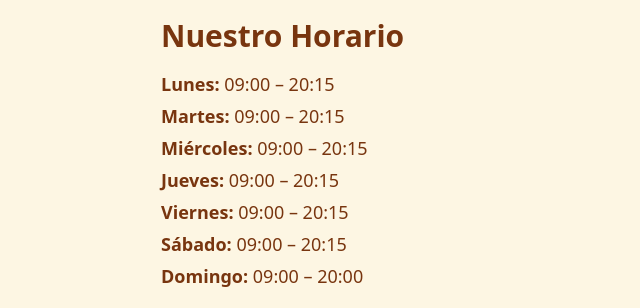
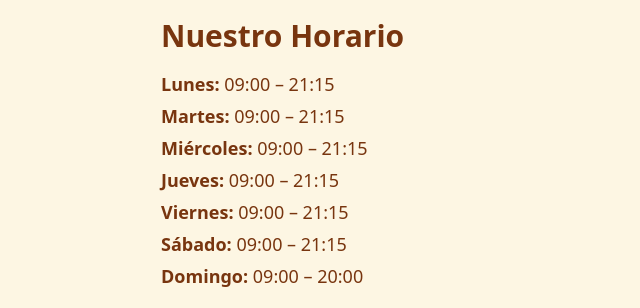
Before and after one commit to leonelnm/santjhoane, an Astro site: page / in a window 1280 px wide. Shown: the part 1874-2182 px from the top of the page, 47-687 px from the left. Built offline with nearby package versions, Linux system fonts and the light colour scheme; Astro itself is replaced by a stand-in of ours.

Commit message:
actualiza horario

```diff
--- a/src/components/Horario.astro
+++ b/src/components/Horario.astro
@@ -2,12 +2,12 @@
 import Title from "./ui/Title.astro";
 
 const days = [
-  { day: "Lunes", open: "09:00", close: "20:15" },
-  { day: "Martes", open: "09:00", close: "20:15" },
-  { day: "Miércoles", open: "09:00", close: "20:15" },
-  { day: "Jueves", open: "09:00", close: "20:15" },
-  { day: "Viernes", open: "09:00", close: "20:15" },
-  { day: "Sábado", open: "09:00", close: "20:15" },
+  { day: "Lunes", open: "09:00", close: "21:15" },
+  { day: "Martes", open: "09:00", close: "21:15" },
+  { day: "Miércoles", open: "09:00", close: "21:15" },
+  { day: "Jueves", open: "09:00", close: "21:15" },
+  { day: "Viernes", open: "09:00", close: "21:15" },
+  { day: "Sábado", open: "09:00", close: "21:15" },
   { day: "Domingo", open: "09:00", close: "20:00" },
 ];
 ---
```
